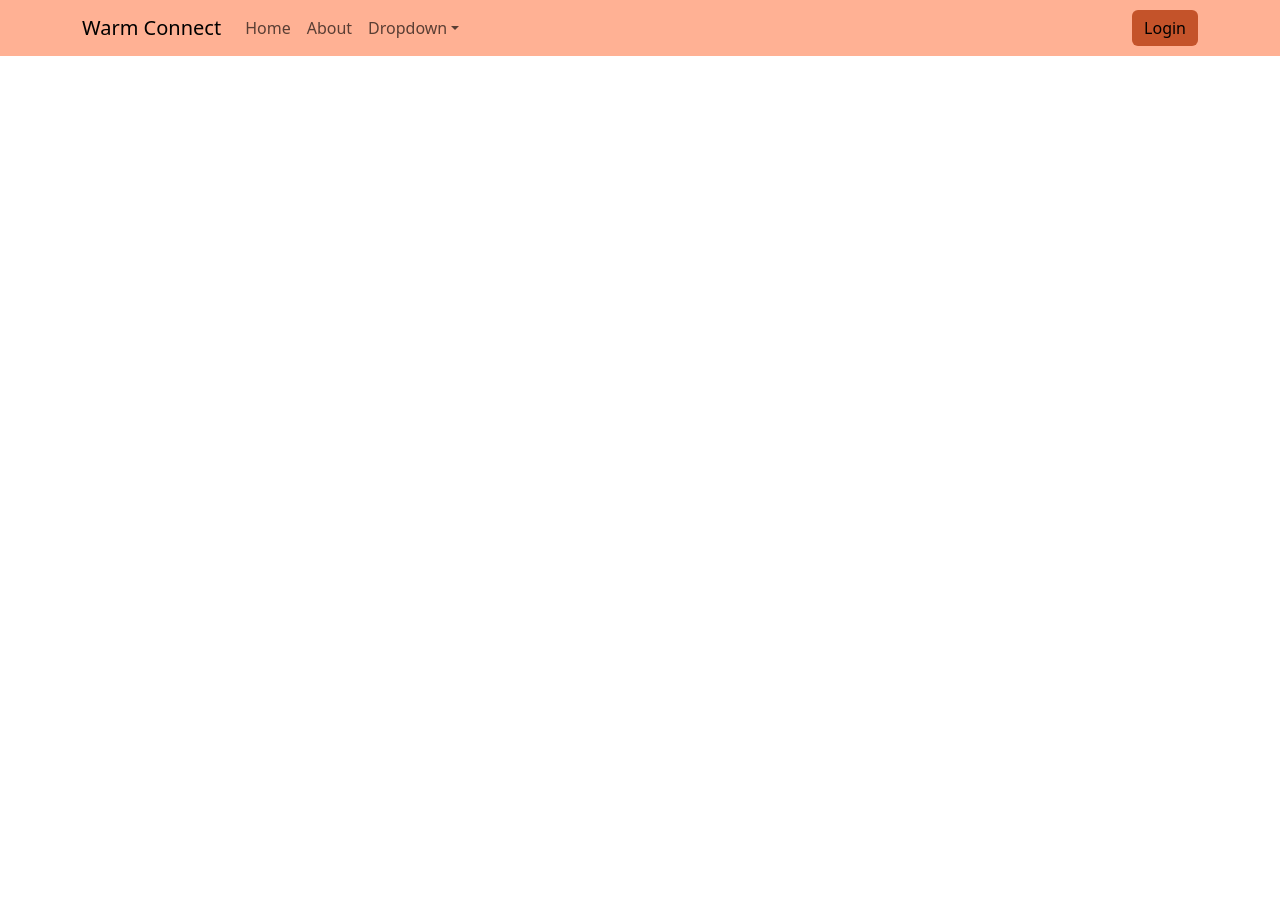
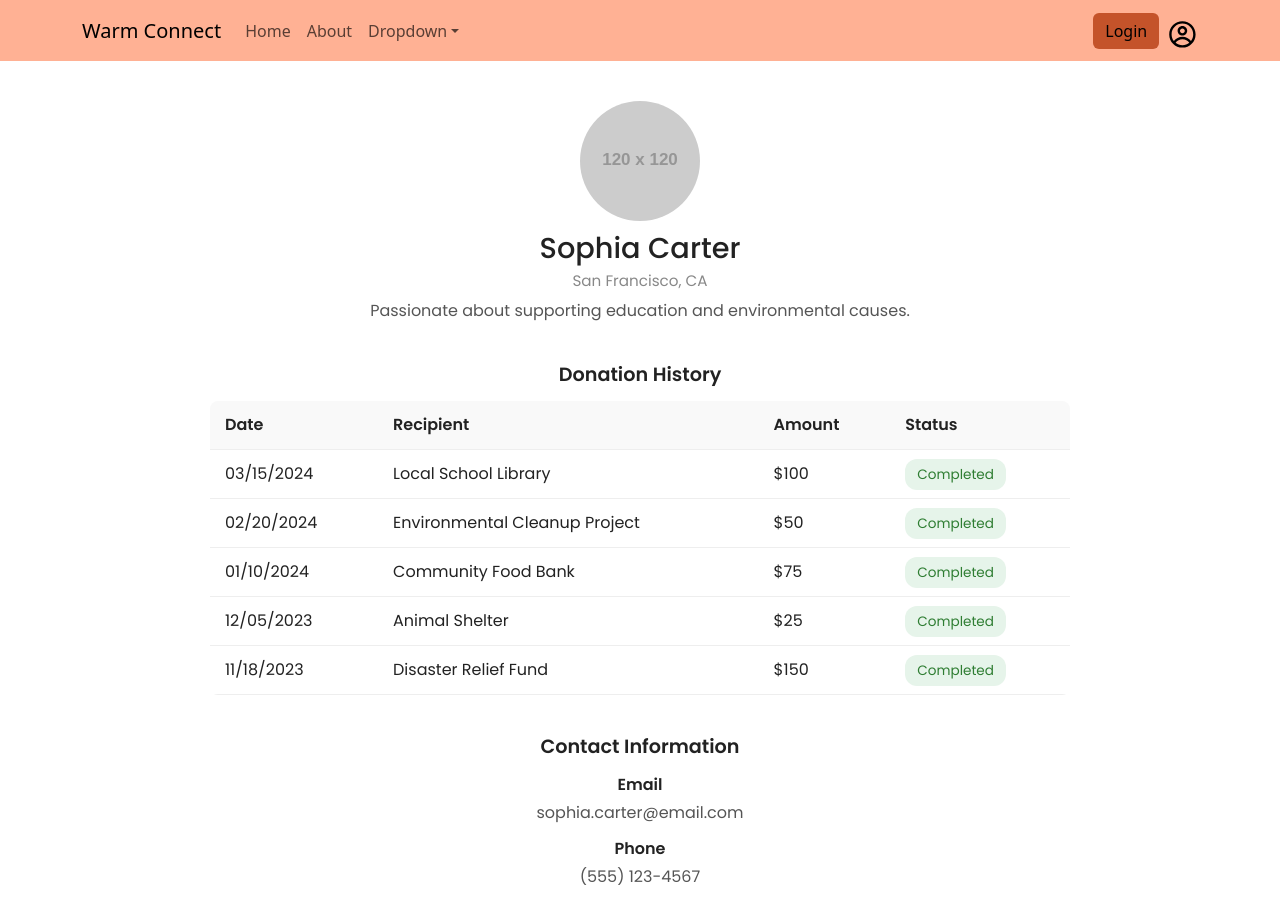
Before and after one commit to Mujadded-17/Warm_Connect, a React (Create React App) app: page /profile in a window 1280 px wide. Shown: the top 924 px of the page. Before the commit the page ends 800 px from the top, so only its background shows below. Built offline with nearby package versions, Linux system fonts and the light colour scheme.

Commit message:
Profile Page added

```diff
--- a/src/App.js
+++ b/src/App.js
@@ -4,6 +4,7 @@ import Home from './pages/home';
 import Login from './pages/Login';
 import Browse from './pages/browse';
 import Navbar from './components/navbar';
+import ProfilePage from './pages/profile';
 import { BrowserRouter as Router, Routes, Route } from 'react-router-dom';
 
 // IMPORTANT: your file on disk is lowercase: src/pages/post.js
@@ -19,6 +20,7 @@ function App() {
           <Route path="/login" element={<Login />} />
           <Route path="/browse" element={<Browse />} />
           <Route path="/post" element={<Post />} />
+          <Route path="/profile" element={<ProfilePage />} />
         </Routes>
       </div>
     </Router>
--- a/src/components/navbar.js
+++ b/src/components/navbar.js
@@ -6,7 +6,9 @@ import NavDropdown from 'react-bootstrap/NavDropdown';
 import Button from 'react-bootstrap/Button';
 import 'bootstrap/dist/css/bootstrap.min.css';
 import { Link } from 'react-router-dom';
+import { CgProfile } from "react-icons/cg"; // Profile icon
 import styles from '../css/myNav.module.css';
+import ProfilePage from '../pages/profile';
 
 const NavBarComponent = () => {
   return (
@@ -16,6 +18,7 @@ const NavBarComponent = () => {
         <Navbar.Brand as={Link} to="/">Warm Connect</Navbar.Brand>
         <Navbar.Toggle aria-controls="basic-navbar-nav" />
         <Navbar.Collapse id="basic-navbar-nav">
+
           {/* Links */}
           <Nav className="me-auto">
             <Nav.Link as={Link} to="/">Home</Nav.Link>
@@ -29,7 +32,7 @@ const NavBarComponent = () => {
             </NavDropdown>
           </Nav>
 
-          {/* Login button using React Router Link */}
+          {/* Login button */}
           <Button
             as={Link}
             to="/login"
@@ -38,6 +41,18 @@ const NavBarComponent = () => {
           >
             Login
           </Button>
+
+          {/* Profile icon button */}
+          <Button
+            as={Link}
+            to="/profile"
+            variant="link"
+            className="ms-2 p-0"
+            style={{ fontSize: "1.8rem", color: "#000" }}
+          >
+            <CgProfile />
+          </Button>
+
         </Navbar.Collapse>
       </Container>
     </Navbar>
--- /dev/null
+++ b/src/css/profile.css
@@ -0,0 +1,97 @@
+.profile-page {
+  max-width: 900px;
+  margin: 0 auto;
+  padding: 40px 20px;
+  font-family: 'Poppins', sans-serif;
+  color: #222;
+}
+
+.profile-header {
+  text-align: center;
+  margin-bottom: 40px;
+}
+
+.profile-avatar {
+  width: 120px;
+  height: 120px;
+  border-radius: 50%;
+  object-fit: cover;
+}
+
+.profile-header h2 {
+  font-size: 1.8rem;
+  margin: 10px 0 4px;
+}
+
+.profile-header .location {
+  color: #888;
+  font-size: 0.95rem;
+  margin-bottom: 6px;
+}
+
+.profile-header .bio {
+  font-size: 1rem;
+  color: #555;
+}
+
+.profile-section {
+  margin-bottom: 40px;
+}
+
+.profile-section h3 {
+  font-size: 1.2rem;
+  font-weight: 600;
+  margin-bottom: 15px;
+}
+
+/* Table Styling */
+.donation-table {
+  width: 100%;
+  border-collapse: collapse;
+  background: white;
+  border-radius: 8px;
+  overflow: hidden;
+}
+
+.donation-table th, .donation-table td {
+  padding: 12px 15px;
+  text-align: left;
+  border-bottom: 1px solid #eee;
+}
+
+.donation-table th {
+  background: #f9f9f9;
+  font-weight: 600;
+}
+
+.status-badge {
+  background: #e6f4ea;
+  color: #2e7d32;
+  padding: 6px 12px;
+  border-radius: 12px;
+  font-size: 0.85rem;
+}
+
+/* Contact info */
+.contact-item {
+  margin-bottom: 12px;
+}
+
+.contact-item strong {
+  display: block;
+  font-weight: 600;
+  margin-bottom: 4px;
+}
+
+.contact-item p {
+  margin: 0;
+  color: #555;
+}
+
+/* Responsive */
+@media (max-width: 768px) {
+  .donation-table th, .donation-table td {
+    font-size: 0.9rem;
+    padding: 10px;
+  }
+}
--- /dev/null
+++ b/src/pages/profile.js
@@ -0,0 +1,74 @@
+import React from "react";
+import "../css/profile.css"; // External CSS file
+
+const ProfilePage = () => {
+  // Static data for now — replace with database values later
+  const user = {
+    name: "Sophia Carter",
+    location: "San Francisco, CA",
+    bio: "Passionate about supporting education and environmental causes.",
+    email: "sophia.carter@email.com",
+    phone: "(555) 123-4567",
+    avatar: "https://via.placeholder.com/120" // Replace with actual user image
+  };
+
+  const donationHistory = [
+    { date: "03/15/2024", recipient: "Local School Library", amount: "$100", status: "Completed" },
+    { date: "02/20/2024", recipient: "Environmental Cleanup Project", amount: "$50", status: "Completed" },
+    { date: "01/10/2024", recipient: "Community Food Bank", amount: "$75", status: "Completed" },
+    { date: "12/05/2023", recipient: "Animal Shelter", amount: "$25", status: "Completed" },
+    { date: "11/18/2023", recipient: "Disaster Relief Fund", amount: "$150", status: "Completed" }
+  ];
+
+  return (
+    <div className="profile-page">
+      {/* Profile Header */}
+      <div className="profile-header">
+        <img src={user.avatar} alt={user.name} className="profile-avatar" />
+        <h2>{user.name}</h2>
+        <p className="location">{user.location}</p>
+        <p className="bio">{user.bio}</p>
+      </div>
+
+      {/* Donation History */}
+      <div className="profile-section">
+        <h3>Donation History</h3>
+        <table className="donation-table">
+          <thead>
+            <tr>
+              <th>Date</th>
+              <th>Recipient</th>
+              <th>Amount</th>
+              <th>Status</th>
+            </tr>
+          </thead>
+          <tbody>
+            {donationHistory.map((donation, index) => (
+              <tr key={index}>
+                <td>{donation.date}</td>
+                <td>{donation.recipient}</td>
+                <td>{donation.amount}</td>
+                <td><span className="status-badge">{donation.status}</span></td>
+              </tr>
+            ))}
+          </tbody>
+        </table>
+      </div>
+
+      {/* Contact Info */}
+      <div className="profile-section">
+        <h3>Contact Information</h3>
+        <div className="contact-item">
+          <strong>Email</strong>
+          <p>{user.email}</p>
+        </div>
+        <div className="contact-item">
+          <strong>Phone</strong>
+          <p>{user.phone}</p>
+        </div>
+      </div>
+    </div>
+  );
+};
+
+export default ProfilePage;
```
